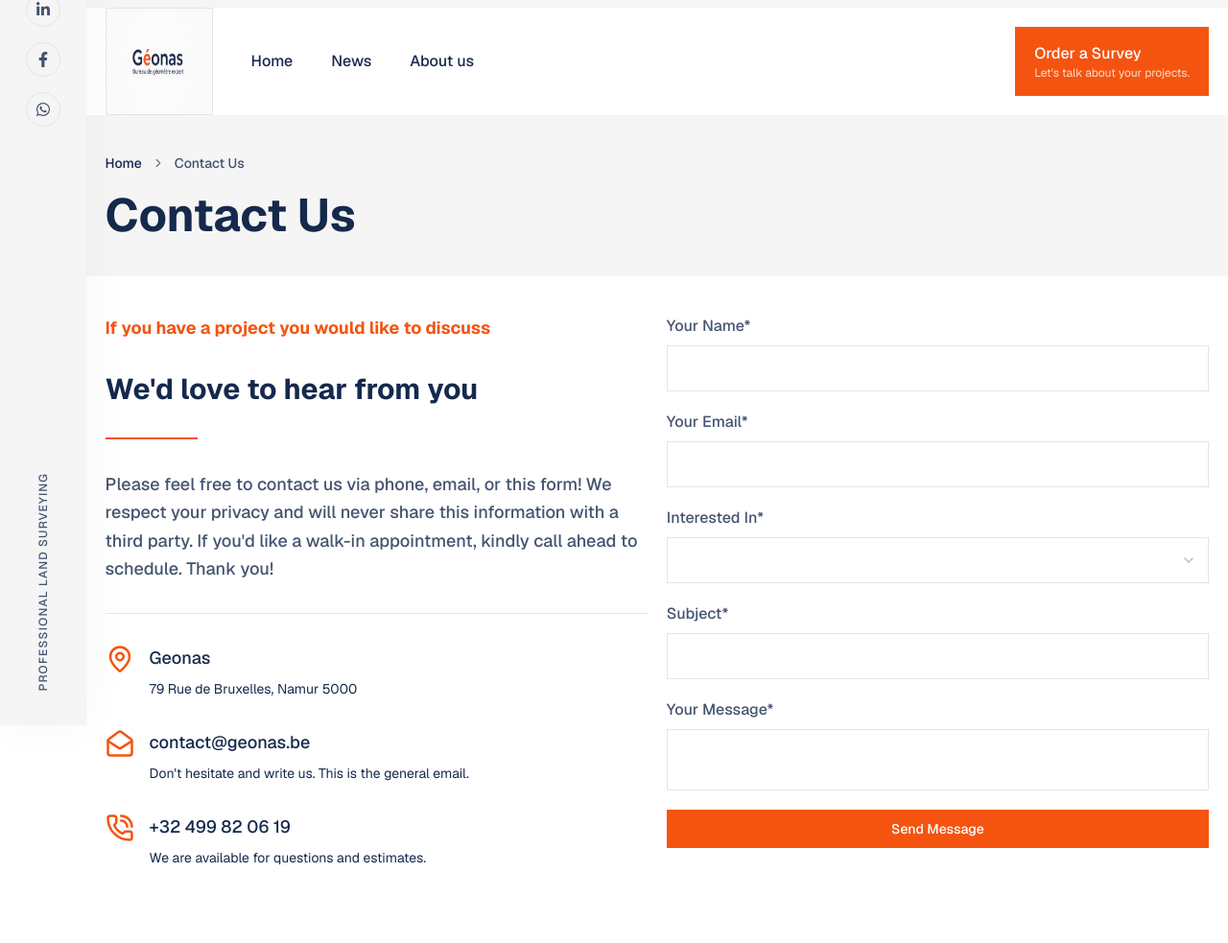
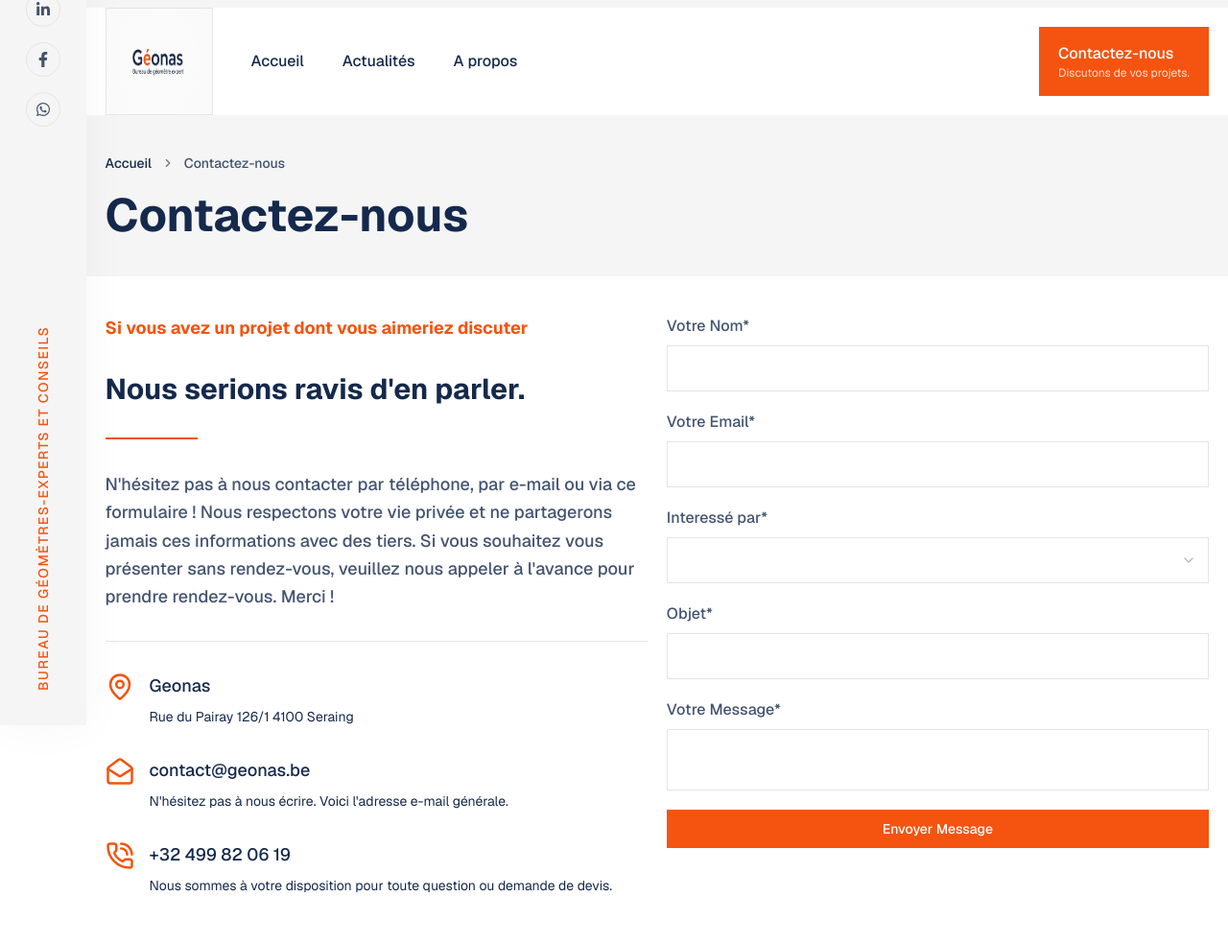
Before and after one commit to adebsa2401/geonas, a Next.js app in the folder apps/web/: page /contact-us in a window 1280 px wide. Shown: the part 44-1027 px from the top of the page at 96% size. Built offline with nearby package versions, Linux system fonts and the light colour scheme; grey boxes are pictures that could not be loaded.

Commit message:
Translate Contact Us page and form to French, update company address, and enhance footer content for localization

```diff
--- a/apps/web/app/contact-us/page.tsx
+++ b/apps/web/app/contact-us/page.tsx
@@ -26,20 +26,20 @@ export default function ContactUsPage() {
             <BreadcrumbList>
               <BreadcrumbItem>
                 <BreadcrumbLink asChild className="text-secondary font-medium">
-                  <Link href="/">Home</Link>
+                  <Link href="/">Accueil</Link>
                 </BreadcrumbLink>
               </BreadcrumbItem>
               <BreadcrumbSeparator />
               <BreadcrumbItem>
                 <BreadcrumbPage className="text-secondary/80 font-medium">
-                  Contact Us
+                  Contactez-nous
                 </BreadcrumbPage>
               </BreadcrumbItem>
             </BreadcrumbList>
           </Breadcrumb>
 
           <h1 className="font-bold text-4xl md:text-5xl text-secondary">
-            Contact Us
+            Contactez-nous
           </h1>
         </div>
       </div>
@@ -53,7 +53,7 @@ export default function ContactUsPage() {
 
       <div className="p-5">
         <iframe
-          src="https://www.google.com/maps/embed?pb=!1m18!1m12!1m3!1d5079.2069740340985!2d4.856134777356427!3d50.46710797159526!2m3!1f0!2f0!3f0!3m2!1i1024!2i768!4f13.1!3m3!1m2!1s0x47c1996f7a40cbcb%3A0x4816753a1604ed43!2sRue%20de%20Bruxelles%2079%2C%205000%20Namur!5e0!3m2!1sen!2sbe!4v1764243933887!5m2!1sen!2sbe"
+          src="https://www.google.com/maps/embed?pb=!1m18!1m12!1m3!1d2532.694534777512!2d5.507103377361843!3d50.59563067162019!2m3!1f0!2f0!3f0!3m2!1i1024!2i768!4f13.1!3m3!1m2!1s0x47c0f91ca5cc65eb%3A0xc4803a84cef9d65f!2sRue%20du%20Pairay%20126%2F1%2C%204100%20Seraing!5e0!3m2!1sen!2sbe!4v1764502274763!5m2!1sen!2sbe"
           loading="lazy"
           referrerPolicy="no-referrer-when-downgrade"
           className="aspect-video lg:container mx-auto"
--- a/apps/web/components/forms/contact-us-form.tsx
+++ b/apps/web/components/forms/contact-us-form.tsx
@@ -105,7 +105,7 @@ const ContactUsForm = () => {
           render={({ field }) => (
             <FormItem>
               <FormLabel className="text-secondary/80 text-base">
-                Your Name*
+                Votre Nom*
               </FormLabel>
               <FormControl>
                 <Input {...field} className="h-12 bg-background" />
@@ -121,7 +121,7 @@ const ContactUsForm = () => {
           render={({ field }) => (
             <FormItem>
               <FormLabel className="text-secondary/80 text-base">
-                Your Email*
+                Votre Email*
               </FormLabel>
               <FormControl>
                 <Input type="email" {...field} className="h-12 bg-background" />
@@ -137,7 +137,7 @@ const ContactUsForm = () => {
           render={({ field }) => (
             <FormItem>
               <FormLabel className="text-secondary/80 text-base">
-                Interested In*
+                Interessé par*
               </FormLabel>
               <FormControl>
                 <Select value={field.value} onValueChange={field.onChange}>
@@ -162,7 +162,7 @@ const ContactUsForm = () => {
           render={({ field }) => (
             <FormItem>
               <FormLabel className="text-secondary/80 text-base">
-                Subject*
+                Objet*
               </FormLabel>
               <FormControl>
                 <Input {...field} className="h-12 bg-background" />
@@ -178,7 +178,7 @@ const ContactUsForm = () => {
           render={({ field }) => (
             <FormItem>
               <FormLabel className="text-secondary/80 text-base">
-                Your Message*
+                Votre Message*
               </FormLabel>
               <FormControl>
                 <Textarea
@@ -197,7 +197,9 @@ const ContactUsForm = () => {
           size="lg"
           className="w-full"
         >
-          {form.formState.isSubmitting ? "Sending..." : "Send Message"}
+          {form.formState.isSubmitting
+            ? "Envoi en cours..."
+            : "Envoyer Message"}
         </Button>
       </form>
     </Form>
--- a/apps/web/components/layout/about-us/services-section.tsx
+++ b/apps/web/components/layout/about-us/services-section.tsx
@@ -22,7 +22,7 @@ const ServicesSection = () => {
                 />
               </div>
               <h3 className="font-bold text-secondary/80 text-lg uppercase">
-                Real Estate Property Boundaries
+                Bornage
               </h3>
               <div className="w-1/2 h-0.5 bg-primary" />
               <p className="text-secondary/80 leading-8">
--- a/apps/web/components/layout/contact-us/contacts-info-section.tsx
+++ b/apps/web/components/layout/contact-us/contacts-info-section.tsx
@@ -10,20 +10,21 @@ const ContactsInfoSection = () => {
   return (
     <div className="py-10 space-y-8">
       <h3 className="font-bold text-primary text-lg">
-        If you have a project you would like to discuss
+        Si vous avez un projet dont vous aimeriez discuter
       </h3>
 
       <h2 className="font-bold text-3xl text-secondary">
-        We&apos;d love to hear from you
+        Nous serions ravis d&apos;en parler.
       </h2>
 
       <div className="h-0.5 w-24 bg-primary" />
 
       <p className="text-lg leading-relaxed text-secondary/80 font-medium">
-        Please feel free to contact us via phone, email, or this form! We
-        respect your privacy and will never share this information with a third
-        party. If you&apos;d like a walk-in appointment, kindly call ahead to
-        schedule. Thank you!
+        N&apos;hésitez pas à nous contacter par téléphone, par e-mail ou via ce
+        formulaire ! Nous respectons votre vie privée et ne partagerons jamais
+        ces informations avec des tiers. Si vous souhaitez vous présenter sans
+        rendez-vous, veuillez nous appeler à l&apos;avance pour prendre
+        rendez-vous. Merci !
       </p>
 
       <Separator />
@@ -41,7 +42,8 @@ const ContactsInfoSection = () => {
         <div className="space-y-2 text-secondary">
           <p className="text-lg font-medium">{companyEmail}</p>
           <p className="text-sm">
-            Don&apos;t hesitate and write us. This is the general email.
+            N&apos;hésitez pas à nous écrire. Voici l&apos;adresse e-mail
+            générale.
           </p>
         </div>
       </div>
@@ -51,7 +53,8 @@ const ContactsInfoSection = () => {
         <div className="space-y-2 text-secondary">
           <p className="text-lg font-medium">{formatCompanyPhone()}</p>
           <p className="text-sm">
-            We are available for questions and estimates.
+            Nous sommes à votre disposition pour toute question ou demande de
+            devis.
           </p>
         </div>
       </div>
--- a/apps/web/components/layout/home/home-banner.tsx
+++ b/apps/web/components/layout/home/home-banner.tsx
@@ -12,12 +12,15 @@ const HomeBanner = () => {
         <div className="lg:container mx-auto">
           <div className="space-y-5 max-w-xl">
             <h2 className="text-5xl md:text-6xl font-bold text-balance text-primary-foreground">
-              Professional Land Surveying & Mapping
+              Bureau de géomètres-experts et conseils
             </h2>
             <div className="w-24 h-0.5 bg-primary" />
             <p className="font-medium text-lg md:text-xl text-balance text-primary-foreground">
-              Geonas routinely provides surveying solutions for business, real
-              estate, land development and civil engineering in Boise area.
+              Geonas fournit des solutions d&apos;arpentage pour les
+              entreprises, l&apos;immobilier, l&apos;aménagement du territoire
+              et le génie civil en Wallonie. Des services d&apos;arpentage
+              foncier de la plus haute qualité, les plus précis et les plus
+              exacts.
             </p>
           </div>
         </div>
--- a/apps/web/components/layout/site-footer.tsx
+++ b/apps/web/components/layout/site-footer.tsx
@@ -19,10 +19,11 @@ const SiteFooter = () => {
                 Geonas
               </h4>
               <p className="text-secondary/80">
-                Geonas routinely provides surveying solutions for business, real
-                estate, land development and civil engineering in Boise area.
-                The highest quality, most accurate & precise land surveying
-                services.
+                Geonas fournit des solutions d&apos;arpentage pour les
+                entreprises, l&apos;immobilier, l&apos;aménagement du territoire
+                et le génie civil en Wallonie. Des services d&apos;arpentage
+                foncier de la plus haute qualité, les plus précis et les plus
+                exacts.
               </p>
             </div>
 
--- a/apps/web/components/layout/site-header.tsx
+++ b/apps/web/components/layout/site-header.tsx
@@ -54,7 +54,7 @@ const SiteHeader = () => {
                   },
                 )}
               >
-                Home
+                Accueil
               </Link>
               <Link
                 href="/news"
@@ -65,7 +65,7 @@ const SiteHeader = () => {
                   },
                 )}
               >
-                News
+                Actualités
               </Link>
               <Link
                 href="/about-us"
@@ -76,7 +76,7 @@ const SiteHeader = () => {
                   },
                 )}
               >
-                About us
+                A propos
               </Link>
               <Link
                 href="/contact-us"
@@ -142,7 +142,7 @@ const SiteHeader = () => {
                     "text-primary": pathname === "/",
                   })}
                 >
-                  Home
+                  Accueil
                 </Link>
                 <Link
                   href="/news"
@@ -150,7 +150,7 @@ const SiteHeader = () => {
                     "text-primary": pathname.startsWith("/news"),
                   })}
                 >
-                  News
+                  Actualités
                 </Link>
                 <Link
                   href="/about-us"
@@ -158,16 +158,16 @@ const SiteHeader = () => {
                     "text-primary": pathname === "/about-us",
                   })}
                 >
-                  About us
+                  A propos
                 </Link>
               </div>
               <Link
                 href="/contact-us"
                 className="py-4 px-5 flex flex-col bg-primary hover:bg-primary/80 text-primary-foreground transition-all"
               >
-                <span className="font-medium">Order a Survey</span>
+                <span className="font-medium">Contactez-nous</span>
                 <span className="text-xs opacity-80">
-                  Let&apos;s talk about your projects.
+                  Discutons de vos projets.
                 </span>
               </Link>
             </nav>
--- a/apps/web/components/layout/site-sidebar.tsx
+++ b/apps/web/components/layout/site-sidebar.tsx
@@ -23,8 +23,8 @@ const SiteSidebar = () => {
         </li>
       </ul>
 
-      <h6 className="uppercase text-secondary/80 text-xs font-medium [writing-mode:vertical-rl] rotate-180 tracking-widest">
-        Professional Land Surveying
+      <h6 className="uppercase text-primary text-sm font-medium [writing-mode:vertical-rl] rotate-180 tracking-widest">
+        Bureau de géomètres-experts et conseils
       </h6>
     </aside>
   );
--- a/apps/web/data/contacts.ts
+++ b/apps/web/data/contacts.ts
@@ -1,9 +1,10 @@
 import { parsePhoneNumberWithError } from "libphonenumber-js";
 
-export const companyAddress = "79 Rue de Bruxelles, Namur 5000";
+export const companyAddress = "Rue du Pairay 126/1 4100 Seraing";
 export const companyEmail = "contact@geonas.be";
 export const companyPhone = "+32499820619";
 export const companyWhatsAppPhone = "+32499820619";
+export const linkedInURL = "https://www.linkedin.com/company/geonas-s-a-/";
 
 export const formatCompanyPhone = () => {
   try {
```
